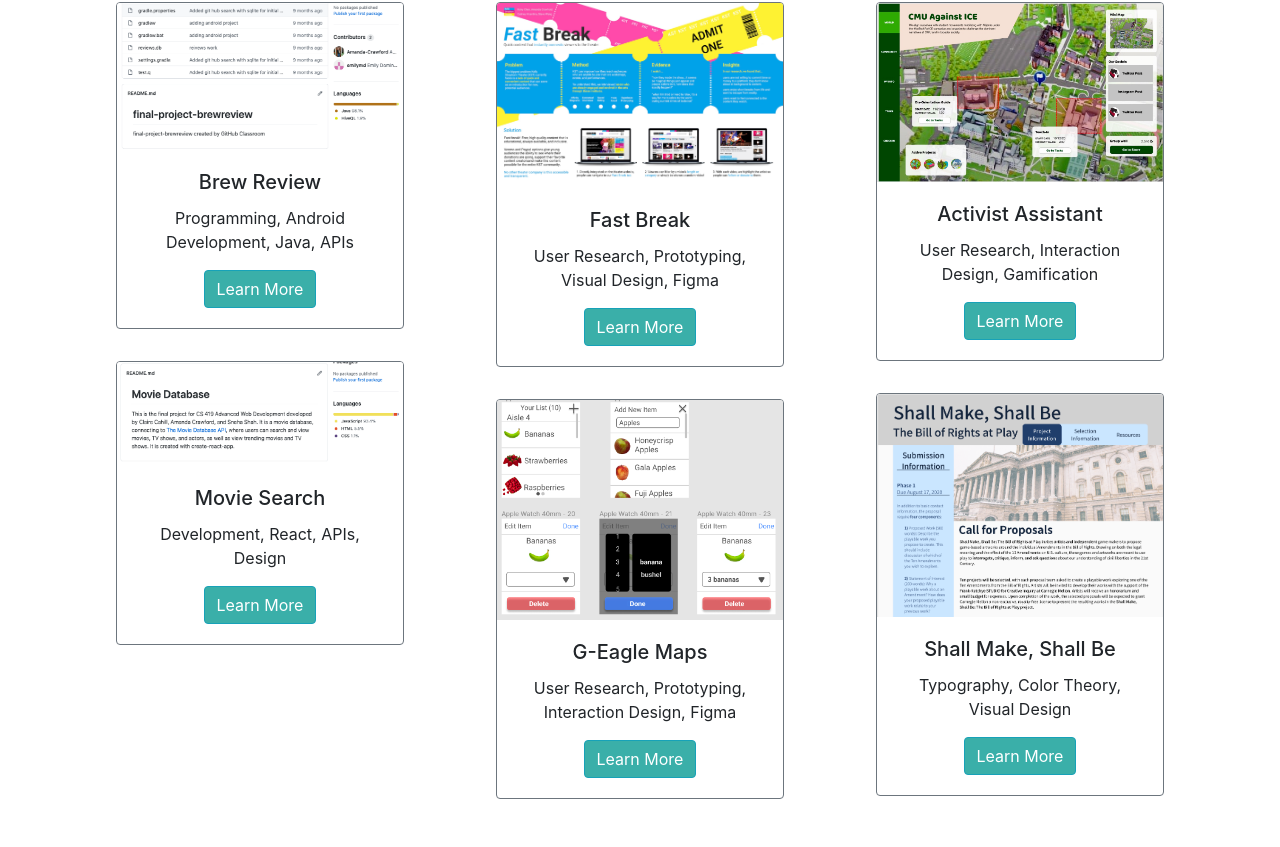
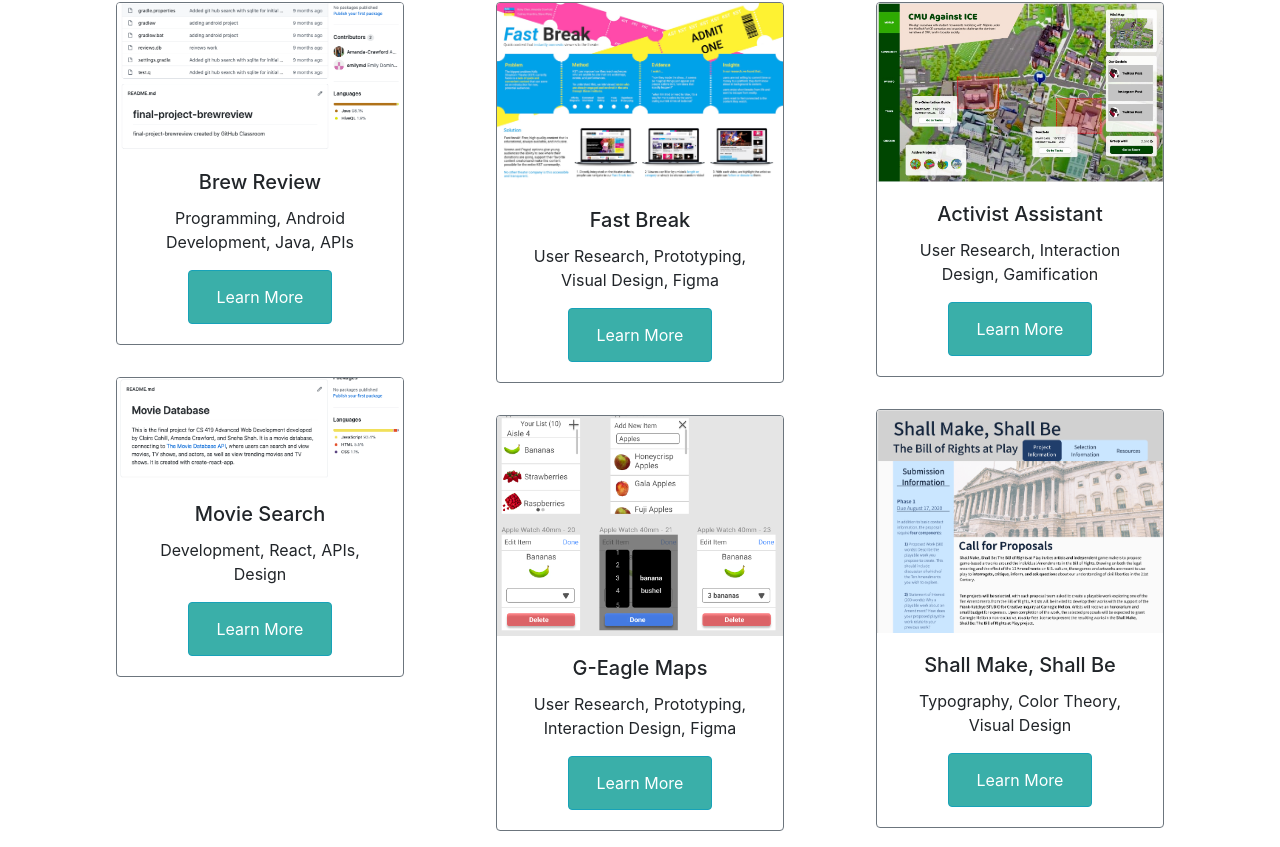
Before and after one commit to Amanda-Crawford/puiHW8, a React (Create React App) app: page /puiHW8/projects in a window 1280 px wide. Shown: the part 222-1069 px from the top of the page. Before the commit the page ends 1037 px from the top, so only its background shows below. Built offline with nearby package versions, Linux system fonts and the light colour scheme.

Commit message:
changed routing from href to nav links and adjusted app js only for correct routing path

```diff
--- a/src/Assets/App.js
+++ b/src/Assets/App.js
@@ -23,7 +23,7 @@ function App() {
             <Route exact path="/puiHW8/projects">
                 <Projects />
             </Route>
-            <Route exact path="/puiHW8/fastbreak">
+            <Route exact path="/puiHW8/projects/fastbreak">
                 <FastDetail />
             </Route>
             <Route path="/puiHW8/skills">
--- a/src/Assets/Components/Projects.js
+++ b/src/Assets/Components/Projects.js
@@ -1,5 +1,7 @@
 import 'bootstrap/dist/css/bootstrap.min.css';
-import { Container, Col, Row, Button, Card, CardGroup } from 'react-bootstrap';
+import { Container, Col, Row, Button, Card, CardGroup, Nav } from 'react-bootstrap';
+import { Link } from 'react-router-dom';
+
 import fastbreak from './../Photos/PortfolioSite.jpg';
 import activist from './../Photos/activist.jpg';
 import geagle from './../Photos/geagle.png';
@@ -7,7 +9,13 @@ import smsb from './../Photos/smsb.png';
 import brew from './../Photos/brew.png';
 import movie from './../Photos/movie.png';
 const bgColorStyle ={backgroundColor: '#3AAFA9'};
+const textColor = {color: 'white'};
 
+//<Nav.Link as={Link} to="/puiHW8/projects"><h4>Projects</h4></Nav.Link>
+
+//<Button variant="info" bg="#3AAFA9" style={bgColorStyle}>
+  //<Nav.Link as={Link} to="/puiHW8/projects/fastbreak" style={textColor}>Learn More</Nav.Link>
+//</Button>
 
 function Projects() {
   return (
@@ -28,7 +36,9 @@ function Projects() {
               <Card.Text>
                 Programming, Android Development, Java, APIs
               </Card.Text>
-              <Button variant="info" bg="#3AAFA9" style={bgColorStyle} href='/puiHW8/fastbreak'>Learn More</Button>
+              <Button variant="info" bg="#3AAFA9" style={bgColorStyle}>
+                <Nav.Link as={Link} to="/puiHW8/projects/fastbreak" style={textColor}>Learn More</Nav.Link>
+              </Button>
             </Card.Body>
           </Card>
         </Row>
@@ -40,7 +50,9 @@ function Projects() {
               <Card.Text>
                 Development, React, APIs, Design
               </Card.Text>
-              <Button variant="info" bg="#3AAFA9" style={bgColorStyle} href='/puiHW8/fastbreak'>Learn More</Button>
+              <Button variant="info" bg="#3AAFA9" style={bgColorStyle}>
+                <Nav.Link as={Link} to="/puiHW8/projects/fastbreak" style={textColor}>Learn More</Nav.Link>
+              </Button>
             </Card.Body>
           </Card>
         </Row>
@@ -56,7 +68,9 @@ function Projects() {
             <Card.Text>
               User Research, Prototyping, Visual Design, Figma
             </Card.Text>
-            <Button variant="info" bg="#3AAFA9" style={bgColorStyle} href='/puiHW8/fastbreak'>Learn More</Button>
+            <Button variant="info" bg="#3AAFA9" style={bgColorStyle}>
+              <Nav.Link as={Link} to="/puiHW8/projects/fastbreak" style={textColor}>Learn More</Nav.Link>
+            </Button>
           </Card.Body>
         </Card>
       </Row>
@@ -68,7 +82,9 @@ function Projects() {
             <Card.Text>
               User Research, Prototyping, Interaction Design, Figma
             </Card.Text>
-            <Button variant="info" bg="#3AAFA9" style={bgColorStyle} href='/puiHW8/fastbreak'>Learn More</Button>
+            <Button variant="info" bg="#3AAFA9" style={bgColorStyle}>
+              <Nav.Link as={Link} to="/puiHW8/projects/fastbreak" style={textColor}>Learn More</Nav.Link>
+            </Button>
           </Card.Body>
         </Card>
       </Row>
@@ -84,7 +100,9 @@ function Projects() {
             <Card.Text>
               User Research, Interaction Design, Gamification
             </Card.Text>
-            <Button variant="info" bg="#3AAFA9" style={bgColorStyle} href='/puiHW8/fastbreak'>Learn More</Button>
+            <Button variant="info" bg="#3AAFA9" style={bgColorStyle}>
+              <Nav.Link as={Link} to="/puiHW8/projects/fastbreak" style={textColor}>Learn More</Nav.Link>
+            </Button>
           </Card.Body>
         </Card>
       </Row>
@@ -96,7 +114,9 @@ function Projects() {
             <Card.Text>
               Typography, Color Theory, Visual Design
             </Card.Text>
-            <Button variant="info" bg="#3AAFA9" style={bgColorStyle} href='/puiHW8/fastbreak'>Learn More</Button>
+            <Button variant="info" bg="#3AAFA9" style={bgColorStyle}>
+              <Nav.Link as={Link} to="/puiHW8/projects/fastbreak" style={textColor}>Learn More</Nav.Link>
+            </Button>
           </Card.Body>
         </Card>
       </Row>
```
Also changed, not shown: 1 other file (tests, documents, lock files or other folders).
